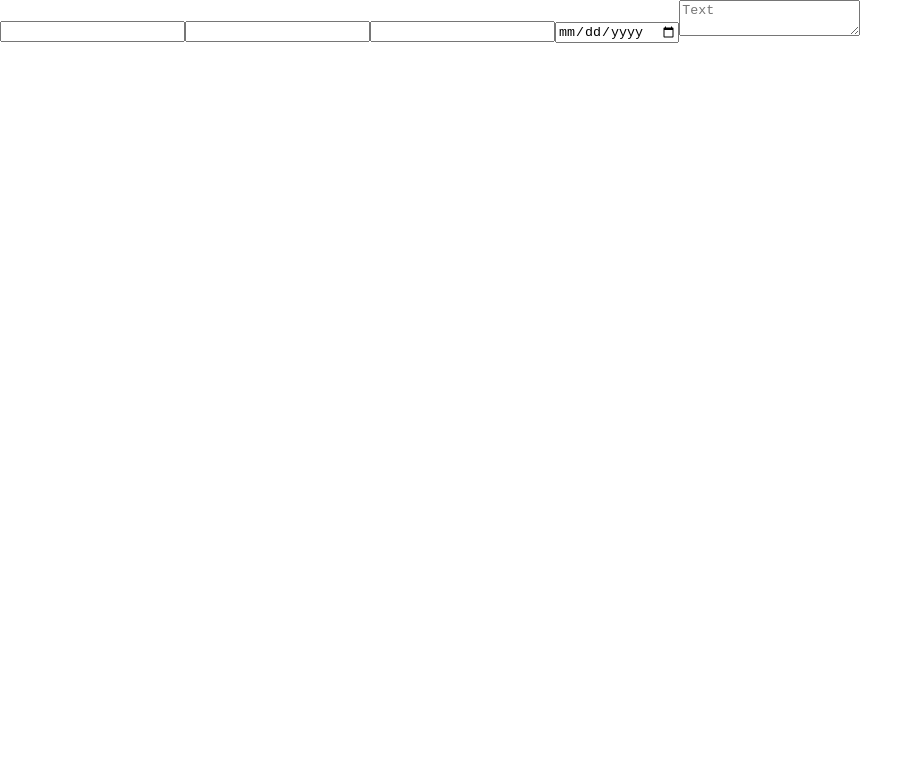
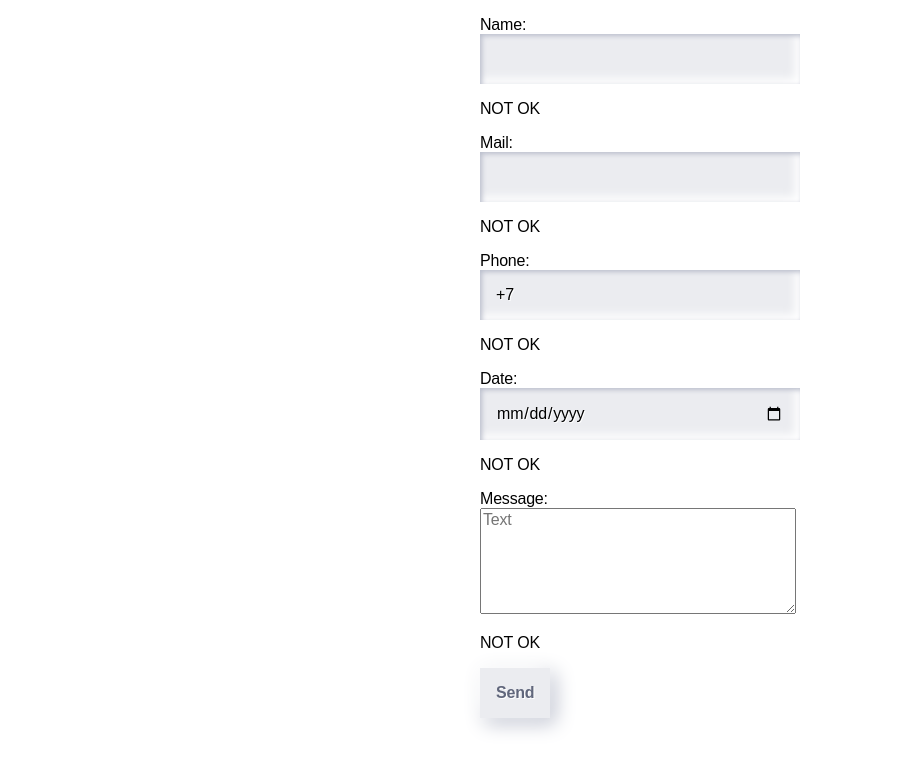
Before and after one commit to aKirpichenok/feedback-form, a React (Create React App) app: page / in a window 1280 px wide. Shown: the top 770 px of the page, without its empty margins (0-923 px from the left). Built offline with nearby package versions, Linux system fonts and the light colour scheme.

Commit message:
add validations

```diff
--- a/src/App.js
+++ b/src/App.js
@@ -1,13 +1,44 @@
+import { useState } from "react";
+import useInput from "./hooks/useInput";
 
 const App = () => {
+  const name = useInput('', { type: 'name', isEmpty: true, minLength: 3, maxLength: 30, spaces: 1, words: 2 })
+  const mail = useInput('', { mail: 'mail', minLength: 7, isEmpty: true })
+  const phone = useInput('+7', { phone: 'phone', isEmpty: true, })
+  const date = useInput('', { date: 'date', isEmpty: true })
+  const message = useInput('', { isEmpty: true, minLengthMessage: 10, maxLengthMessage: 300 })
+
+
+  const submit = (e) => {
+    e.preventDefault()
+    console.log(name.value, mail.value, phone.value, date.value, message)
+  }
+
+
   return (
     <div>
-      <form>
-        <input type="text" />
-        <input type="email" />
-        <input type="phone" />
-        <input type="date" />
-        <textarea placeholder="Text" />
+      <form onSubmit={submit} noValidate>
+        <label htmlFor="name">Name:</label>
+        <input type="text" value={name.value} onChange={e => name.onChange(e)} onBlur={e => name.onBlur(e)} name="name" />
+        {name.inputValid ? <p>OK</p> : <p>NOT OK</p>}
+
+        <label htmlFor="mail">Mail:</label>
+        <input type="email" value={mail.value} onChange={e => mail.onChange(e)} onBlur={e => mail.onBlur(e)} name="mail" />
+        {mail.inputValid ? <p>OK</p> : <p>NOT OK</p>}
+
+        <label htmlFor="phone">Phone:</label>
+        <input type="tel" value={phone.value} onChange={e => phone.onChange(e)} onBlur={e => phone.onBlur(e)} name="phone" />
+        {phone.inputValid ? <p>OK</p> : <p>NOT OK </p>}
+
+        <label htmlFor="date">Date:</label>
+        <input type="date" value={date.value} onChange={e => date.onChange(e)} onBlur={e => date.onBlur(e)} name="date" />
+        {date.inputValid ? <p>OK</p> : <p>NOT OK</p>}
+
+        <label htmlFor="message">Message:</label>
+        <textarea placeholder="Text" value={message.value} onChange={e => message.onChange(e)} onBlur={e => message.onBlur(e)} name="message" />
+        {message.inputValid ? <p>OK</p> : <p>NOT OK</p>}
+
+        <button type="submit">Send</button>
       </form>
     </div>
   )
--- /dev/null
+++ b/src/hooks/useInput.js
@@ -0,0 +1,28 @@
+import { useState } from "react"
+import useValidation from "./useValidation"
+
+
+const useInput = (initialValue, validations) => {
+    const [value, setValue] = useState(initialValue)
+    const [dirty, setDirty] = useState(false)
+    const valid = useValidation(value, validations)
+
+
+    const onChange = e => {
+        validations.type === 'name' ? setValue(e.target.value.toUpperCase()) : setValue(e.target.value)
+    }
+
+    const onBlur = e => {
+        setDirty(true)
+    }
+
+    return {
+        value,
+        dirty,
+        onChange,
+        onBlur,
+        ...valid
+    }
+}
+
+export default useInput
--- /dev/null
+++ b/src/hooks/useValidation.js
@@ -0,0 +1,104 @@
+import { useEffect, useState } from "react"
+
+const useValidation = (value, validations) => {
+    const [isEmpty, setIsEmpty] = useState(true)
+    const [minLength, setMinLength] = useState(false)
+    const [maxLength, setMaxLength] = useState(false)
+    const [wordsCount, setWordsCount] = useState(false)
+    const [spacesCount, setSpacesCount] = useState(false)
+    const [mailValid, setmailValid] = useState(false)
+    const [phoneValid, setPhoneValid] = useState(false)
+    const [inputValid, setInputValid] = useState(false)
+    const [dateValid, setDateValid] = useState(false)
+
+    const countSpaces = (str) => {
+        let a = 0
+        for (let i = 0; i < str.length; i++) {
+            if (str[i] === ' ') {
+                a += 1
+            }
+        }
+        return a
+    }
+
+    const phoneMask = (phone) => {
+        // return phone[0] === '+' && phone[1] === '7' && phone.length
+        const re = /^((\+7|7|8)+(\s|-|\(|)+([0-9]){10})$/;
+        return re.test(phone);
+    }
+
+    const validMail = (mail) => {
+        const re = /^[\w-.]+@[\w-]+\.[a-z]{2,4}$/i;
+        return re.test(mail)
+    }
+
+    const validDate = (date) => {
+        const dateArr = date.split('-')
+        const [year, ,] = dateArr
+        return year > 1950 && year < 2022
+    }
+
+    useEffect(() => {
+        for (const validation in validations) {
+            switch (validation) {
+                case 'minLength':
+                    value.split(' ').some(item => item.length < validations[validation]) ? setMinLength(true) : setMinLength(false)
+                    break;
+                case 'maxLength':
+                    value.split(' ').some(item => item.length > validations[validation]) ? setMaxLength(true) : setMaxLength(false)
+                    break;
+                case 'isEmpty':
+                    value ? setIsEmpty(false) : setIsEmpty(true)
+                    break;
+                case 'words':
+                    value.split(' ').length === validations[validation] ? setWordsCount(false) : setWordsCount(true)
+                    break;
+                case 'spaces':
+                    countSpaces(value) === 1 ? setSpacesCount(false) : setSpacesCount(true)
+                    break;
+                case 'mail':
+                    validMail(value) ? setmailValid(false) : setmailValid(true)
+                    break;
+                case 'phone':
+                    phoneMask(value) ? setPhoneValid(false) : setPhoneValid(true)
+                    break;
+                case 'date':
+                    validDate(value) ? setDateValid(false) : setDateValid(true)
+                    break;
+                case 'minLengthMessage':
+                    value.trim().length < validations[validation] ? setMinLength(true) : setMinLength(false)
+                    break;
+                case 'maxLengthMessage':
+                    value.trim().length > validations[validation] ? setMaxLength(true) : setMaxLength(false)
+                    break;
+                default:
+                    break;
+            }
+        }
+
+
+    }, [value])
+
+    useEffect(() => {
+        if (isEmpty || minLength || maxLength || wordsCount || spacesCount || mailValid || phoneValid || dateValid) {
+            setInputValid(false)
+        } else {
+            setInputValid(true)
+        }
+
+    }, [isEmpty, minLength, maxLength, wordsCount, spacesCount, mailValid, phoneValid, dateValid])
+
+    return {
+        isEmpty,
+        minLength,
+        maxLength,
+        wordsCount,
+        spacesCount,
+        mailValid,
+        phoneValid,
+        dateValid,
+        inputValid
+    }
+}
+
+export default useValidation
--- a/src/index.css
+++ b/src/index.css
@@ -11,3 +11,99 @@ code {
   font-family: source-code-pro, Menlo, Monaco, Consolas, 'Courier New',
     monospace;
 }
+
+body, p, input, select, textarea, button {
+  font-family: 'Montserrat', sans-serif;
+  letter-spacing: -0.2px;
+  font-size: 16px;
+}
+
+/* .sign {
+  div, p {
+      color: $color-shadow;
+      text-shadow: 1px 1px 1px $color-white;
+    } */
+
+
+    form {
+      padding: 16px;
+      width: 320px;
+      margin: 0 auto;
+    }
+
+    /* .segment {
+      padding: $ruler*2 0;
+      text-align: center;
+    } */
+
+    button, input {
+      border: 0;
+      outline: 0;
+      font-size: 16px;
+      border-radius: 16px*20;
+      padding: 16px;
+      background-color:#EBECF0;
+      text-shadow: 1px 1px 0 #FFF;
+    }
+
+    label {
+      display: block;
+      margin-bottom: 16px*1.5;
+      width: 100%;
+    }
+
+    input {
+      margin-right: 16px/2;
+      box-shadow:  inset 2px 2px 5px #BABECC, inset -5px -5px 10px #FFF;
+      width: 100%;
+      box-sizing: border-box;
+      transition: all 0.2s ease-in-out;
+      appearance: none;
+      -webkit-appearance: none;
+    }
+      input:focus {
+        box-shadow:  inset 1px 1px 2px #BABECC, inset -1px -1px 2px #FFF;
+      }
+
+    button {
+      color:#61677C;
+      font-weight: bold;
+      box-shadow: -5px -5px 20px #FFF,  5px 5px 20px #BABECC;
+      transition: all 0.2s ease-in-out;
+      cursor: pointer;
+      font-weight: 600;
+    }
+
+      button:hover {
+        box-shadow: -2px -2px 5px #FFF, 2px 2px 5px #BABECC;
+      }
+
+      button:active {
+        box-shadow: inset 1px 1px 2px #BABECC, inset -1px -1px 2px #FFF;
+      }
+
+      textarea {
+        width: 310px;
+        height: 100px;
+      }
+
+      /* .icon {
+        margin-right: $ruler/2;
+      } */
+
+
+      /* &.red {
+        margin-top: 20px;
+        display: block;
+        width: 100%;
+
+
+        &.red:enabled{
+          color:$color-green;
+        }
+      }
+      &.red:disabled {
+          color:$color-red;
+        }
+    }
+} */
```
